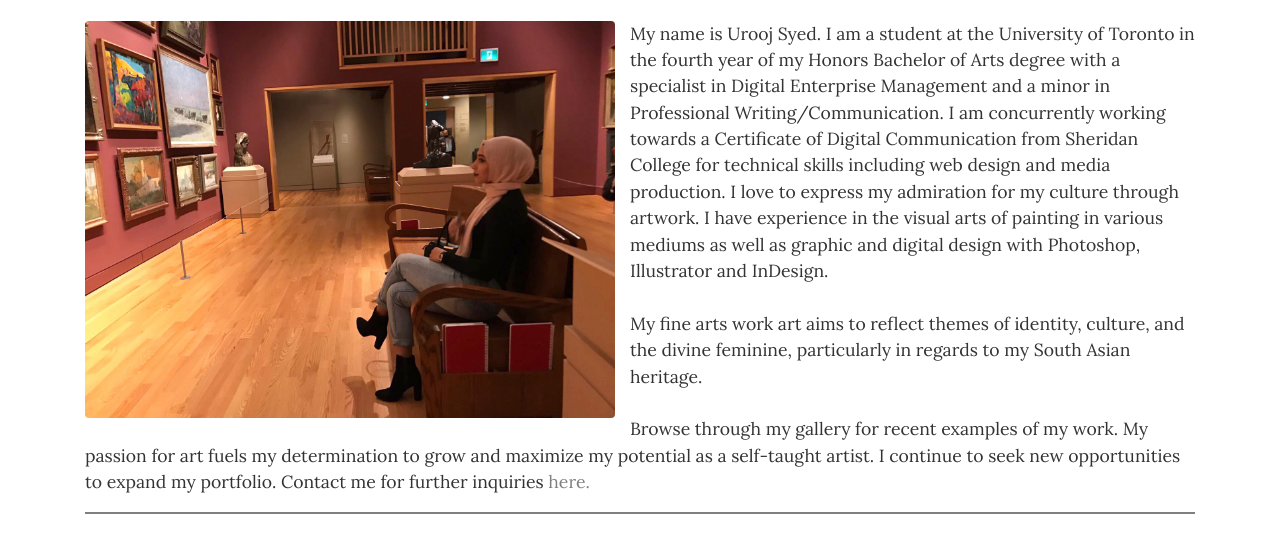
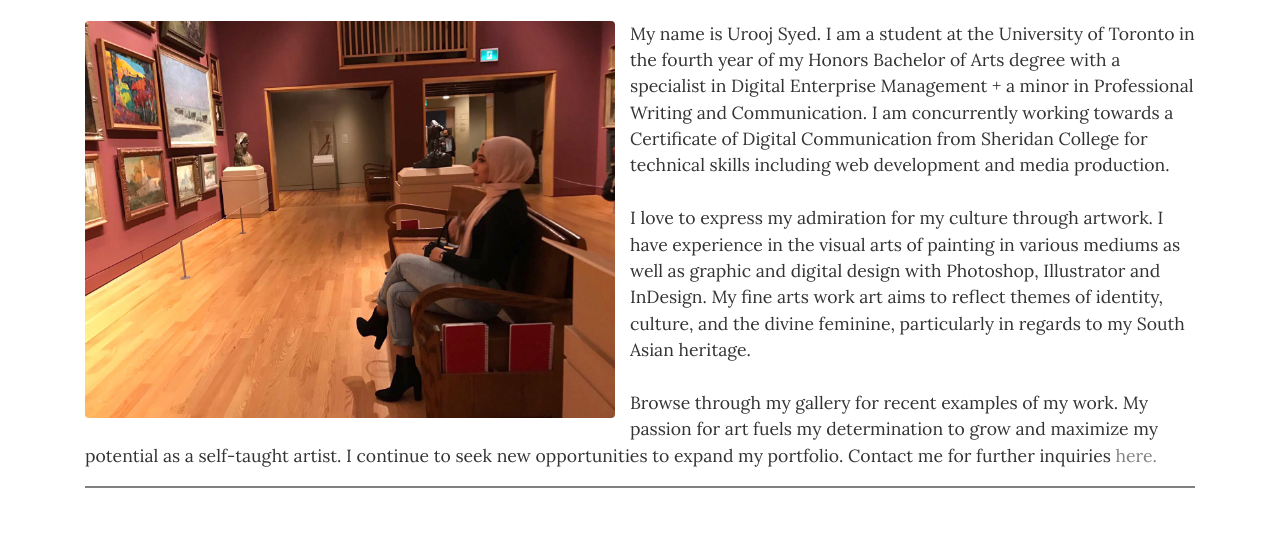
Before and after one commit to uroojsyed/uroojsyedart, a plain HTML site: page about.html in a window 1280 px wide. Shown: the part 168-720 px from the top of the page. Drawn offline with Linux system fonts and the light colour scheme; files that its build step writes are made by us from their sources; a web font is replaced by a local one.

Commit message:
Update about.html

```diff
--- a/about.html
+++ b/about.html
@@ -74,8 +74,10 @@
             <p style="font-family: 'Lora', serif; font-size: 1.1rem; text-align: ;"> <img class="img-fluid rounded" src="images/dp.jpeg" width="530px" alt="Me">
 
 
-			   My name is Urooj Syed. I am a student at the University of Toronto in the fourth year of my Honors Bachelor of Arts degree with a specialist in Digital Enterprise Management and a minor in Professional Writing/Communication. I am concurrently working towards a Certificate of Digital Communication from Sheridan College for technical skills including web design and media production. I love to express my admiration for my culture through artwork. I have experience in the visual arts of painting in various mediums as well as graphic and digital design with Photoshop, Illustrator and InDesign.
+			My name is Urooj Syed. I am a student at the University of Toronto in the fourth year of my Honors Bachelor of Arts degree with a specialist in Digital Enterprise Management + a minor in Professional Writing and Communication. I am concurrently working towards a Certificate of Digital Communication from Sheridan College for technical skills including web development and media production.
 			<br><br>
+
+			I love to express my admiration for my culture through artwork. I have experience in the visual arts of painting in various mediums as well as graphic and digital design with Photoshop, Illustrator and InDesign.
 			 My fine arts work art aims to reflect themes of identity, culture, and the divine feminine, particularly in regards to my South Asian heritage.
 				  <br> <br>
 		     Browse through my gallery for recent examples of my work. My passion for art fuels my determination to grow and maximize my potential as a self-taught artist. I continue to seek new opportunities to expand my portfolio. Contact me for further inquiries <a href="contact.html"> here. </a></p>
```
